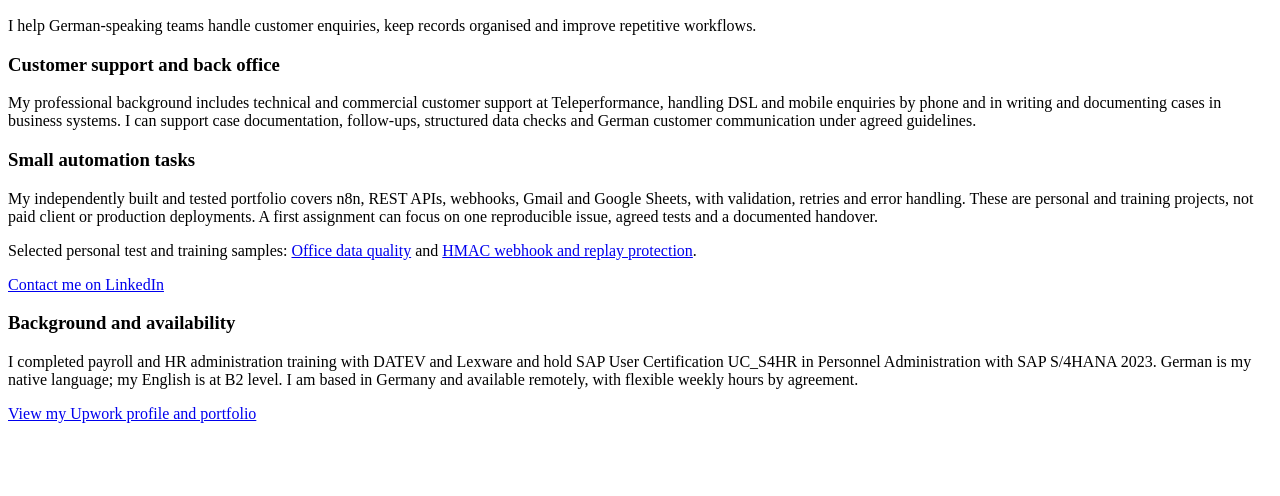
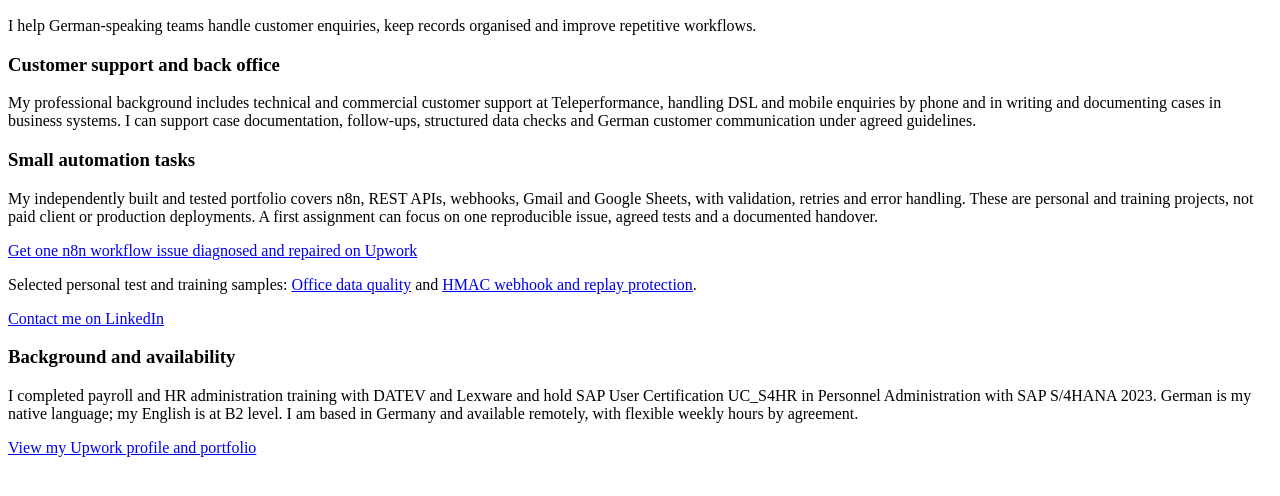
Before and after one commit to danieldick-ai/danieldick-ai.github.io, a plain HTML site: page index.html in a window 1280 px wide. Shown: the part 110-606 px from the top of the page. Drawn offline with Linux system fonts and the light colour scheme.

Commit message:
Link to the n8n workflow repair offer

```diff
--- a/index.html
+++ b/index.html
@@ -4,6 +4,7 @@
 <p>I help German-speaking teams handle customer enquiries, keep records organised and improve repetitive workflows.</p>
 <h3>Customer support and back office</h3><p>My professional background includes technical and commercial customer support at Teleperformance, handling DSL and mobile enquiries by phone and in writing and documenting cases in business systems. I can support case documentation, follow-ups, structured data checks and German customer communication under agreed guidelines.</p>
 <h3>Small automation tasks</h3><p>My independently built and tested portfolio covers n8n, REST APIs, webhooks, Gmail and Google Sheets, with validation, retries and error handling. These are personal and training projects, not paid client or production deployments. A first assignment can focus on one reproducible issue, agreed tests and a documented handover.</p>
+<p><a href="https://www.upwork.com/services/product/development-it-one-reproducible-n8n-workflow-issue-diagnosed-and-repaired-2101550064099992449">Get one n8n workflow issue diagnosed and repaired on Upwork</a></p>
 <p>Selected personal test and training samples:
 <a href="https://github.com/danieldick-ai/danieldick-ai/tree/main/work-samples/office-data-quality">Office data quality</a> and
 <a href="https://github.com/danieldick-ai/danieldick-ai/tree/main/work-samples/webhook-hmac-replay">HMAC webhook and replay protection</a>.</p>
```
